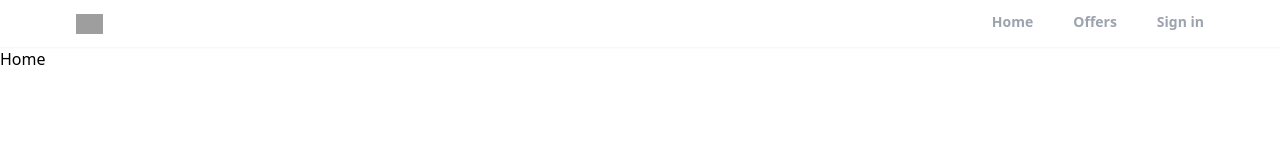
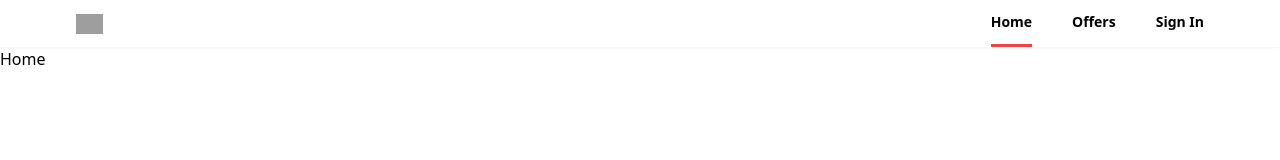
Before and after one commit to Jfudge95/Realtor-React, a React (Create React App) app: page / in a window 1280 px wide. Shown: the top 160 px of the page. Built offline with nearby package versions, Linux system fonts and the light colour scheme; grey boxes are pictures that could not be loaded.

Commit message:
Fixed bug in Nav Bar

```diff
--- a/package.json
+++ b/package.json
@@ -38,6 +38,7 @@
     ]
   },
   "devDependencies": {
+    "@babel/plugin-proposal-private-property-in-object": "^7.21.11",
     "autoprefixer": "^10.4.14",
     "postcss": "^8.4.24",
     "tailwindcss": "^3.3.2"
--- a/src/components/Header.jsx
+++ b/src/components/Header.jsx
@@ -4,13 +4,11 @@ import { useLocation, useNavigate } from "react-router-dom";
 function Header() {
   const location = useLocation();
   const navigate = useNavigate();
-
   function pathMatchRoute(route) {
     if (route === location.pathname) {
       return true;
     }
   }
-
   return (
     <div className="bg-white shadow-sm sticky top-0 z-50">
       <header className="flex justify-between items-center px-3 max-w-6xl mx-auto">
@@ -25,28 +23,28 @@ function Header() {
         <div>
           <ul className="flex space-x-10">
             <li
-              className={`cursor-pointer py-3 text-sm font-semibold text-gray-400 border-b-[3px] border-b-transparent ${
-                pathMatchRoute("/") && "text-black border-b-red-500"
-              }`}
+              className={`cursor-pointer py-3 text-sm font-semibold text-black border-b-[3px] border-transparent ${
+                pathMatchRoute("/") && "border-b-red-500"
+              } `}
               onClick={() => navigate("/")}
             >
               Home
             </li>
             <li
-              className={`cursor-pointer py-3 text-sm font-semibold text-gray-400 border-b-[3px] border-b-transparent ${
-                pathMatchRoute("/offers") && "text-black border-b-red-500"
-              }`}
+              className={`cursor-pointer py-3 text-sm font-semibold text-black  border-b-[3px] border-transparent ${
+                pathMatchRoute("/offers") && "border-b-red-500"
+              } `}
               onClick={() => navigate("/offers")}
             >
               Offers
             </li>
             <li
-              className={`cursor-pointer py-3 text-sm font-semibold text-gray-400 border-b-[3px] border-b-transparent ${
-                pathMatchRoute("/sign-in") && "text-black border-b-red-500"
-              }`}
+              className={`cursor-pointer py-3 text-sm font-semibold text-black  border-b-[3px] border-transparent ${
+                pathMatchRoute("/sign-in") && "border-b-red-500"
+              } `}
               onClick={() => navigate("/sign-in")}
             >
-              Sign in
+              Sign In
             </li>
           </ul>
         </div>
```
Also changed, not shown: 1 other file (tests, documents, lock files or other folders).
